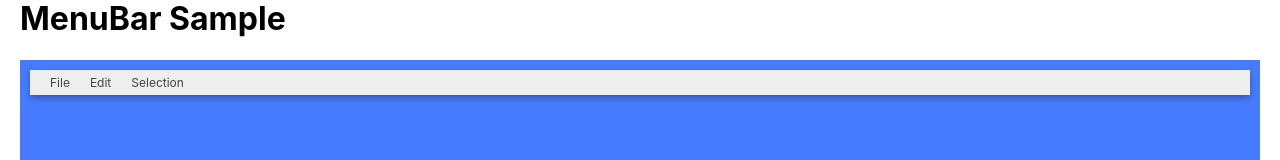
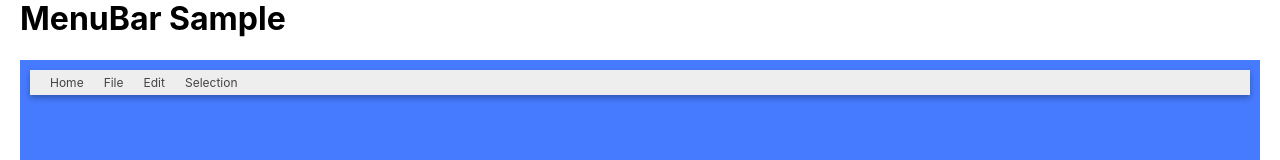
Before and after one commit to axisj/axframe-contextmenu, a Next.js app: page / in a window 1280 px wide. Shown: the part 604-764 px from the top of the page. Built offline with nearby package versions, Linux system fonts and the light colour scheme.

Commit message:
Support menubar click

```diff
--- a/@axframe-contextmenu/@types.ts
+++ b/@axframe-contextmenu/@types.ts
@@ -74,6 +74,7 @@ export namespace AXFCMenu {
     popup: (popupOption?: IPopupOption) => void;
     setMenu: (menuItems: IMenuItem[]) => ContextMenu;
     close: () => void;
+    menuItems?: IMenuItem[];
   }
 
   export interface IMenuBarSubmenu {
--- a/@axframe-contextmenu/MenuBar.tsx
+++ b/@axframe-contextmenu/MenuBar.tsx
@@ -65,6 +65,7 @@ class MenuBar extends React.Component<AXFCMenu.IMenuBarProps, IState> {
     const { items = [] } = this.props;
     const item = items[menuIndex];
     const submenu = this.childMenu[menuIndex];
+
     if (!submenu || !item) {
       return;
     }
@@ -83,7 +84,10 @@ class MenuBar extends React.Component<AXFCMenu.IMenuBarProps, IState> {
       this.childMenu[openedMenuIndex] && this.childMenu[openedMenuIndex].close();
     }
     // submenu.setMenu(item.submenu || []);
-    submenu.popup({ x: left + pageXOffset, y: top + height + pageYOffset });
+
+    if ((submenu.menuItems ?? []).length > 0) {
+      submenu.popup({ x: left + pageXOffset, y: top + height + pageYOffset });
+    }
 
     this.setState({
       openedMenuIndex: menuIndex,
@@ -152,6 +156,11 @@ class MenuBar extends React.Component<AXFCMenu.IMenuBarProps, IState> {
               }}
               onClick={e => {
                 this.handleMenuClick(e, mi);
+
+                if (menu.click) {
+                  menu.click(menu, window, e);
+                  this.setState({ active: false, openedMenuIndex: -1 });
+                }
               }}
               onMouseOver={e => {
                 this.handleMenuOver(e, mi);
--- a/examples/MenuBarExample.tsx
+++ b/examples/MenuBarExample.tsx
@@ -28,6 +28,11 @@ const MenuBarExample: React.FC = () => {
             placement: 'bottom',
           }}
           items={[
+            {
+              label: 'Home',
+              icon: <MailOutlined />,
+              click: onClickMenu,
+            },
             {
               label: 'File',
               submenu: [
```
